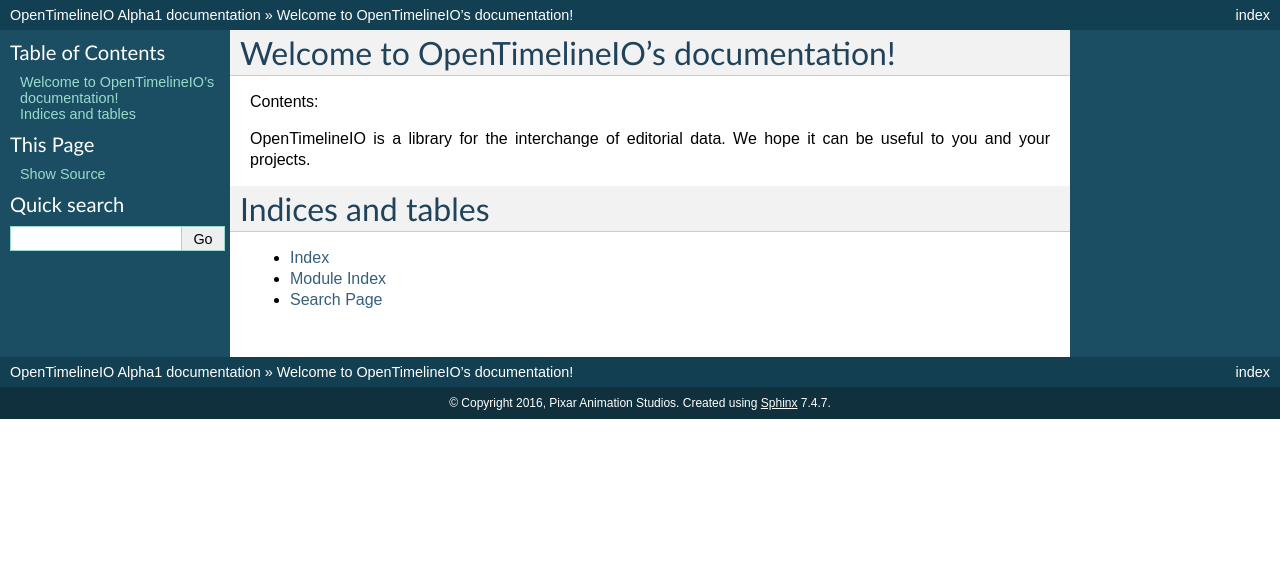
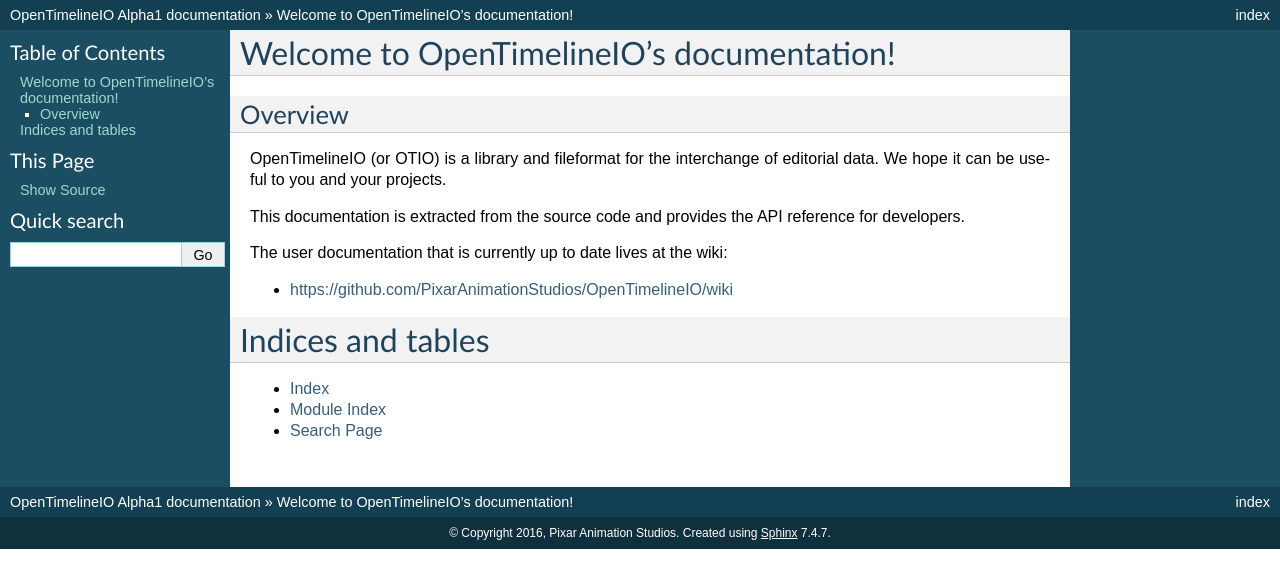
Before and after one commit to AcademySoftwareFoundation/OpenTimelineIO, a Sphinx documentation site: the page built from doc/source/index.rst, in a window 1280 px wide. Shown: the top 588 px of the page. Built offline with Sphinx 7.4.7, drawn with Linux system fonts in a browser that asks for light colours.

Commit message:
Add overview and link to otio wiki.
For now we're putting most of the 'real' otio documentation on the
github wiki, so I added a link to that in the overview for the landing
page of the documentation.  For now, the sphinx documentation will be
more for developer API reference.

```diff
--- a/doc/source/index.rst
+++ b/doc/source/index.rst
@@ -6,10 +6,18 @@
 Welcome to OpenTimelineIO's documentation!
 ==========================================
 
-Contents:
+Overview
+--------
 
-OpenTimelineIO is a library for the interchange of editorial data.  We hope it
-can be useful to you and your projects.
+OpenTimelineIO (or OTIO) is a library and fileformat for the interchange of
+editorial data.  We hope it can be useful to you and your projects.
+
+This documentation is extracted from the source code and provides the API
+reference for developers.
+
+The user documentation that is currently up to date lives at the wiki:
+
+* https://github.com/PixarAnimationStudios/OpenTimelineIO/wiki
 
 .. toctree::
    :maxdepth: 2
```
